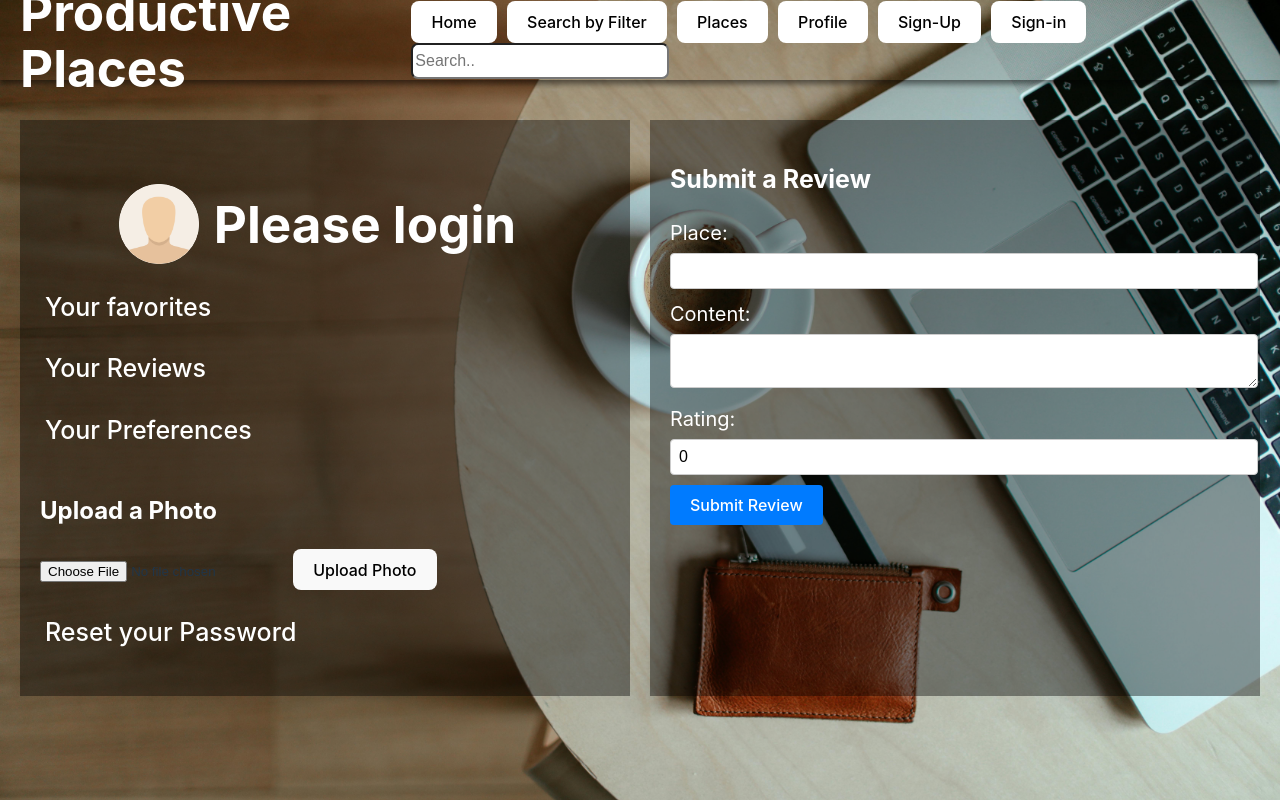
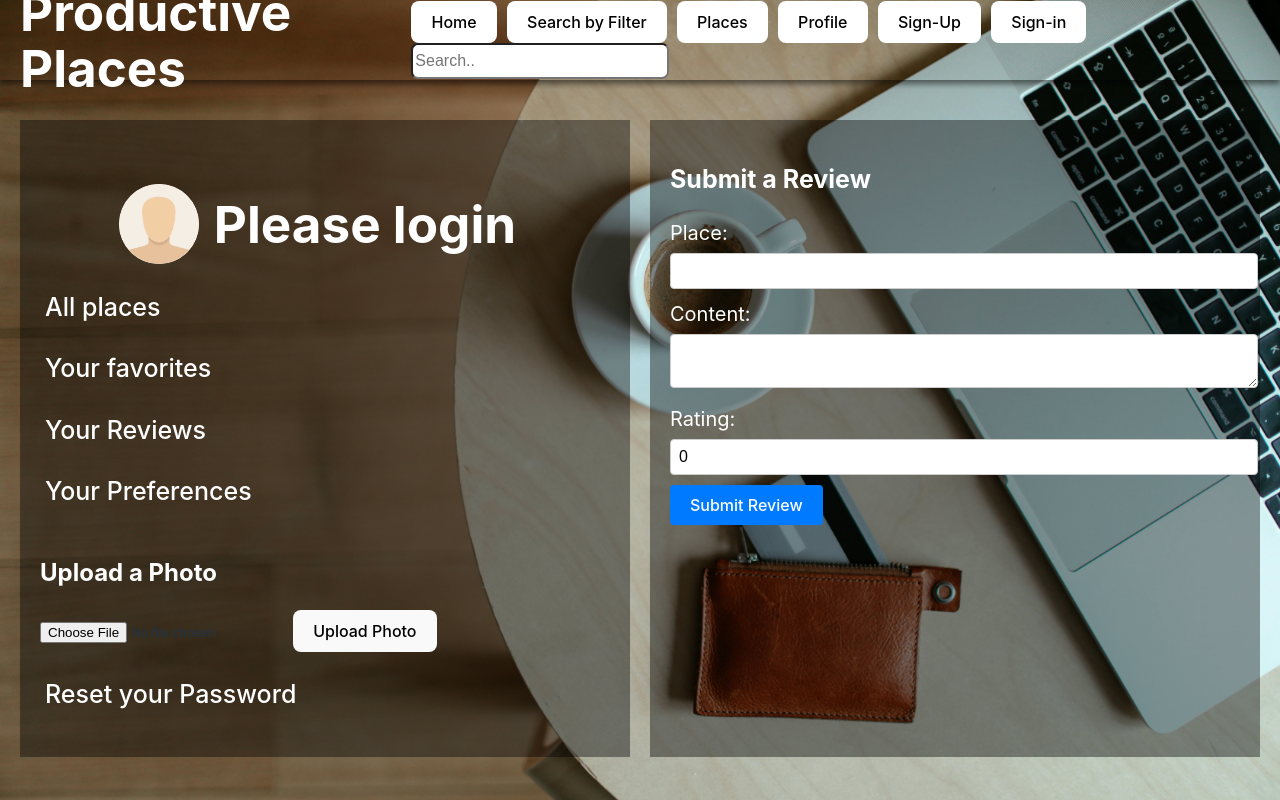
Before and after one commit to Christian-Mirt/S25-Gold, a React (Vite) app in the folder client/: page /profile/1 in a window 1280 px wide. Built offline with nearby package versions, Linux system fonts and the light colour scheme; no server answers.

Commit message:
add navigation to all places from profile page

```diff
--- a/client/src/App.jsx
+++ b/client/src/App.jsx
@@ -19,7 +19,7 @@ function App() {
         <Route path="/" element={<HomePage />} />
         <Route path="/signup" element={<SignUp />} />
         <Route path="/searchfilter" element={<SearchFilter />} />
-        <Route path="/places" element={<Places />} />
+        <Route path="/places/:id" element={<Places />} />
         <Route path="/profile/:id" element={<Profile />} />
         <Route path="/profile/" element={<Profile />} />
         <Route path="/signin" element={<SignIn />} />
--- a/client/src/components/Places/Places.jsx
+++ b/client/src/components/Places/Places.jsx
@@ -173,7 +173,7 @@ function Places() {
                   <td>{place.city}: {place.address}</td>
                   <td>{place.hours ? place.hours : 'Hours not found'}</td>
                   <div className="hearts">
-                    <span className="heart" onClick={(e) => { e.stopPropagation(); addHeart(place.place_id); }} style={{ cursor: 'pointer', color: favoritePlaces.includes(place.place_id) ? 'red' : 'grey' }}>
+                    <span className="heart" onClick={(e) => { e.stopPropagation(); addHeart(place.place_id); navigate(`/favorites/${id}`)}} style={{ cursor: 'pointer', color: favoritePlaces.includes(place.place_id) ? 'red' : 'grey' }}>
                       {favoritePlaces.includes(place.place_id) ? '❤️' : '🤍'}
                     </span>
                   </div>
--- a/client/src/components/Profile/Profile.css
+++ b/client/src/components/Profile/Profile.css
@@ -25,7 +25,7 @@ p {
   margin-left: 20px;
 }
 
-.favs, .reviews, .prefs, .resetPass, .input_file {
+.favs, .reviews, .prefs, .resetPass, .input_file, .places {
   border-radius: 10px;
   width: 80%;
   font-size: 25px;
--- a/client/src/components/Profile/Profile.jsx
+++ b/client/src/components/Profile/Profile.jsx
@@ -87,6 +87,10 @@ function Profile() {
     navigate(`/favorites/${id}`);
   }
 
+  const handlePlaces = async (e) => {
+    navigate(`/places/${id}`);
+  }
+
 
   useEffect(() => {
     if (!id) {
@@ -114,6 +118,7 @@ function Profile() {
           />
           {user ? `Welcome, ${user.first_name}!` : "Please login"}
         </h1>
+        <a href="#" className="places" onClick={handlePlaces}>All places</a><br /><br />
         <a href="#" className="favs" onClick={handleFavorites}>Your favorites</a><br /><br />
         <a href="#" className="reviews">Your Reviews</a><br /><br />
         <a href="#" className="prefs">Your Preferences</a><br /><br />
```
